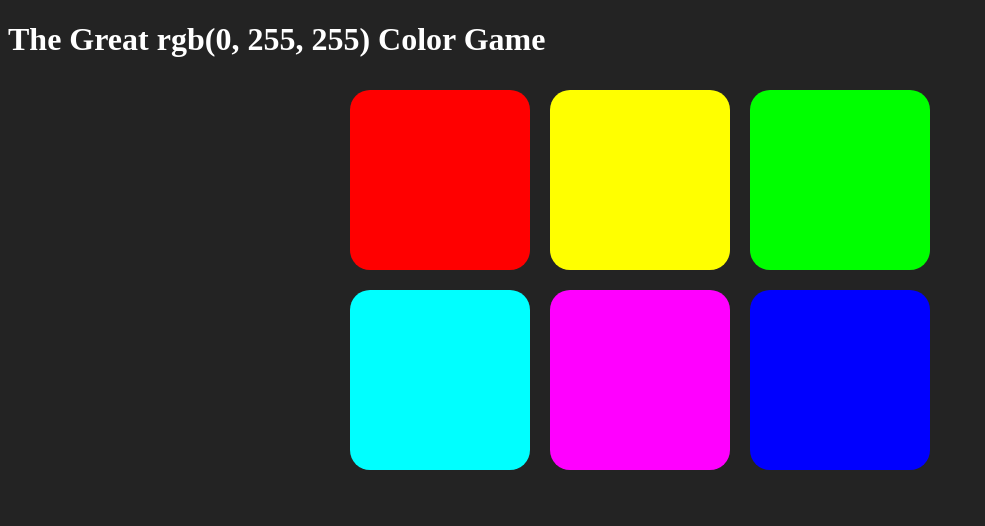
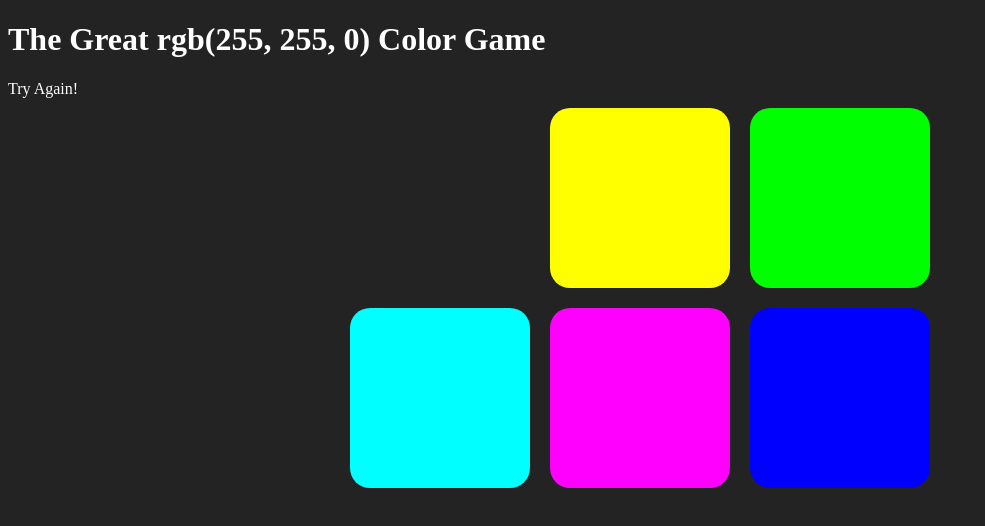
Before and after one commit to shahj14/Color-Game, a plain HTML site: page index.html in a window 1280 px wide. Both pictures are taken after a click on the element 439 px from the left and 179 px from the top of the page. Shown: the whole page, without its empty margins (0-985 px from the left). Drawn offline with Linux system fonts and the light colour scheme.

Commit message:
Random color picked, added additional styles on click

```diff
--- a/color.js
+++ b/color.js
@@ -8,8 +8,9 @@ var colors = [
 ];
 
 var squares = document.querySelectorAll(".square");
-var correctColor = colors[3];
+var correctColor = pickColor();
 var colorDisplay = document.querySelector("#colorString");
+var messageDisplay = document.querySelector("#message");
 
 colorDisplay.textContent = correctColor;
 
@@ -20,11 +21,22 @@ for(var i = 0; i<squares.length; i++){
     squares[i].addEventListener("click", function(){
         var selected = this.style.backgroundColor;
         if(selected === correctColor){
-            alert("Correct");
+            messageDisplay.textContent = "Correct!";
+            changeColors(correctColor);
         }
         else{
-            alert("Wrong");
+            this.style.backgroundColor = "#232323";
+            messageDisplay.textContent = "Try Again!";
         }
     })
+}
 
+function changeColors(color){
+    for(var i=0; i<squares.length; i++){
+        squares[i].style.backgroundColor = color;
+    }
 }
+function pickColor(){
+    var random =  Math.floor(Math.random() * colors.length + 1);
+    return colors[random];
+}
--- a/index.html
+++ b/index.html
@@ -9,6 +9,10 @@
 <body>
 
 <h1>The Great <span id="colorString">RGB</span> Color Game</h1>
+
+<div>
+    <span id="message"></span>
+</div>
 
 <div id="container">
     <div class="square"></div>
--- a/styles.css
+++ b/styles.css
@@ -19,3 +19,6 @@ body{
 h1 {
     color: white;
 }
+span{
+    color: white;
+}
```
